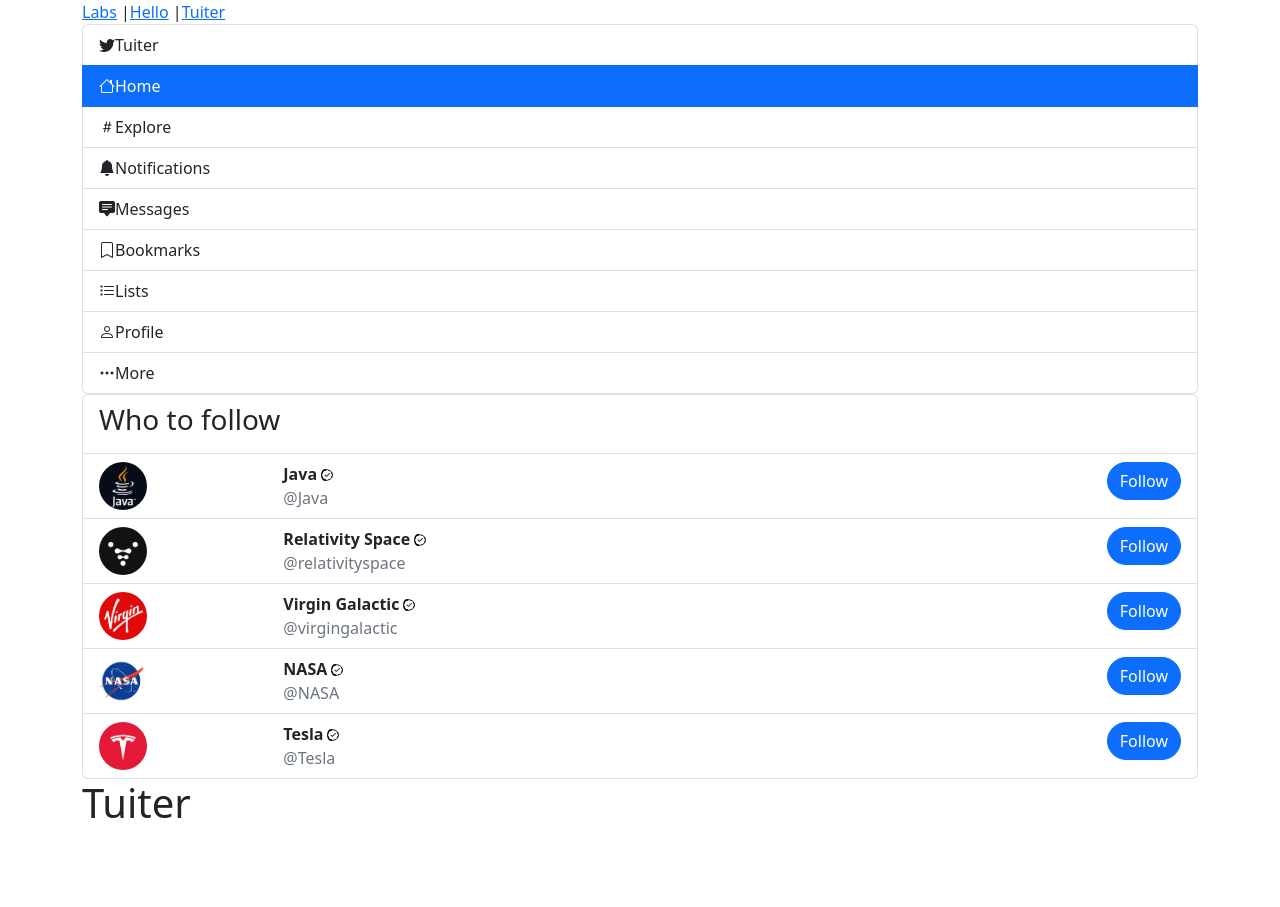
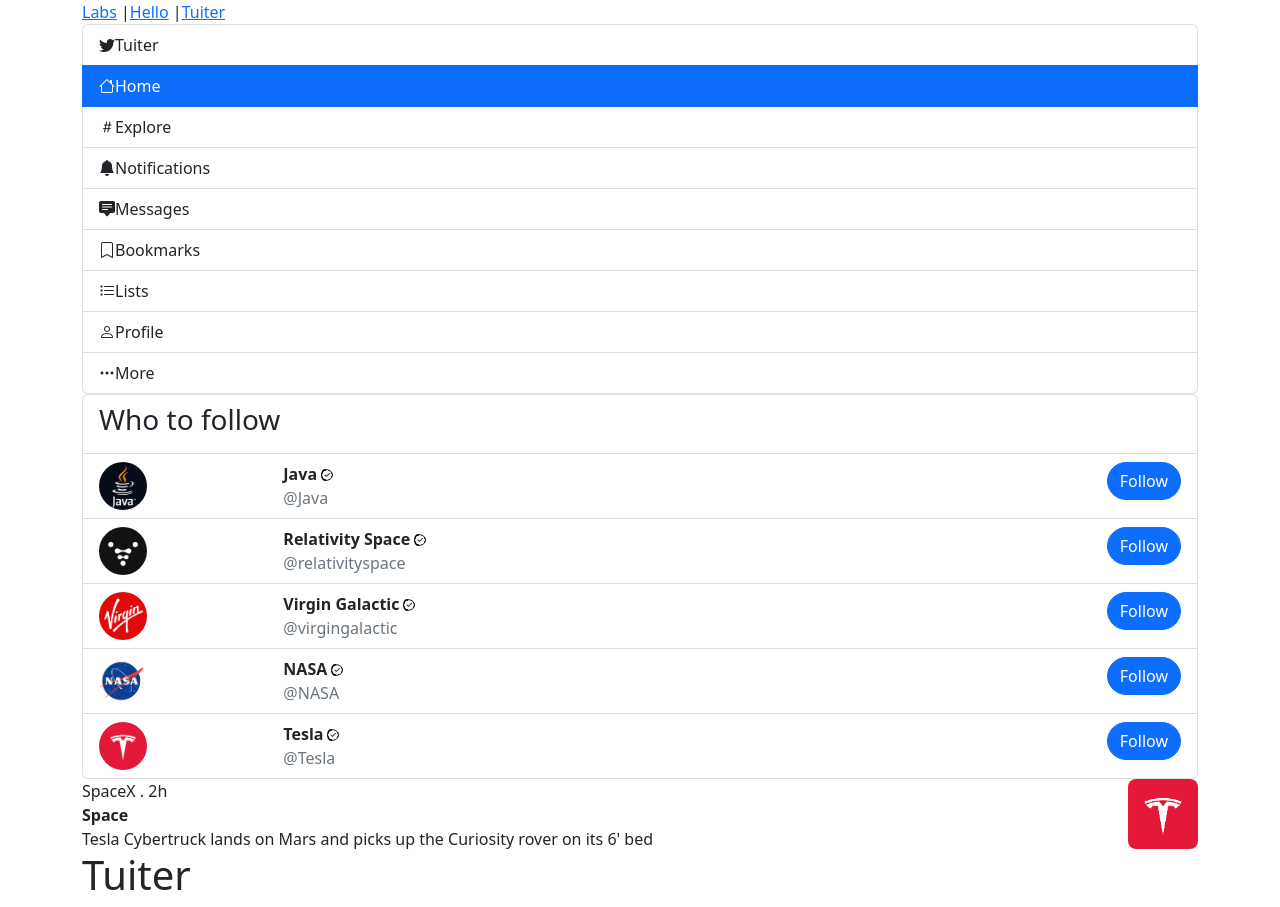
Before and after one commit to gujralajit/tuiter-react-web-app, a React (Create React App) app: page /tuiter in a window 1280 px wide. Before the commit the page ends 835 px from the top, so only its background shows below. Built offline with nearby package versions, Linux system fonts and the light colour scheme.

Commit message:
Added post summary list item to tuiter.

```diff
--- a/src/tuiter/index.js
+++ b/src/tuiter/index.js
@@ -3,6 +3,7 @@
     from "./navigation-sidebar";
 import WhoToFollowList
     from "./who-to-follow-list";
+import PostSummaryItem from "./post-summary-list/post-summary-item";
 
 function Tuiter() {
     return(
@@ -10,6 +11,7 @@
             <Nav/>
             <NavigationSidebar active="home"/>
             <WhoToFollowList/>
+            <PostSummaryItem/>
             <h1>Tuiter</h1>
         </div>
     );
--- /dev/null
+++ b/src/tuiter/post-summary-list/post-summary-item.js
@@ -0,0 +1,29 @@
+import React from "react";
+const PostSummaryItem = (
+    {
+        post = {
+            "topic": "Space",
+            "userName": "SpaceX",
+            "time": "2h",
+            "title": "Tesla Cybertruck lands on Mars and picks up the Curiosity rover on its 6' bed",
+            "image": "../../img/tesla-icon.png"
+        }
+    }
+) => {
+    return(
+        <li className="list-group-item">
+            <div className="row">
+                <div className="col-10">
+                    <div>{post.userName} . {post.time}</div>
+                    <div className="fw-bolder">{post.topic}</div>
+                    <div>{post.title}</div>
+                </div>
+                <div className="col-2">
+                    <img width={70} className="float-end rounded-3" src={`/images/${post.image}`}/>
+                </div>
+            </div>
+        </li>
+    );
+};
+
+export default PostSummaryItem;
```
